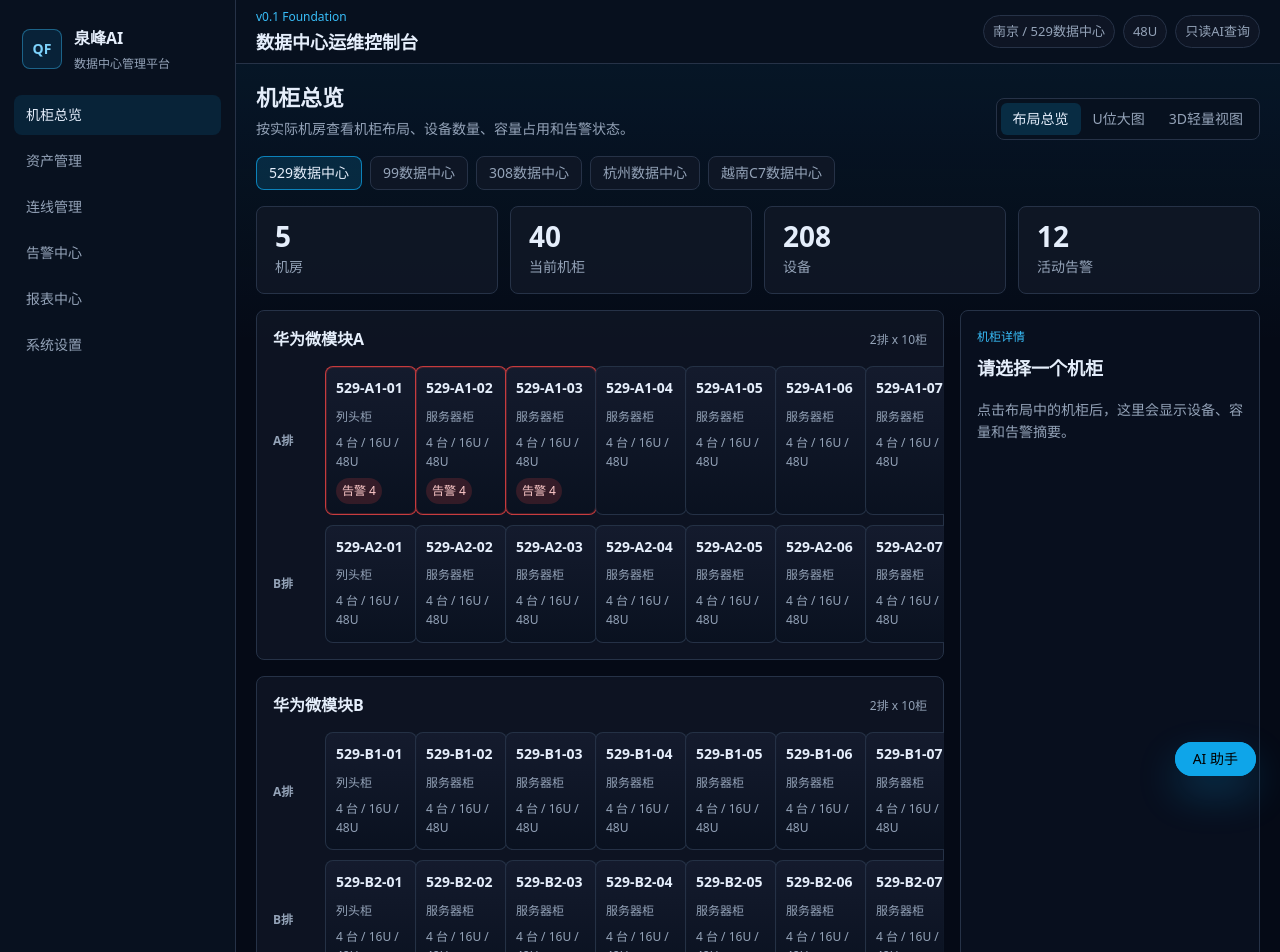
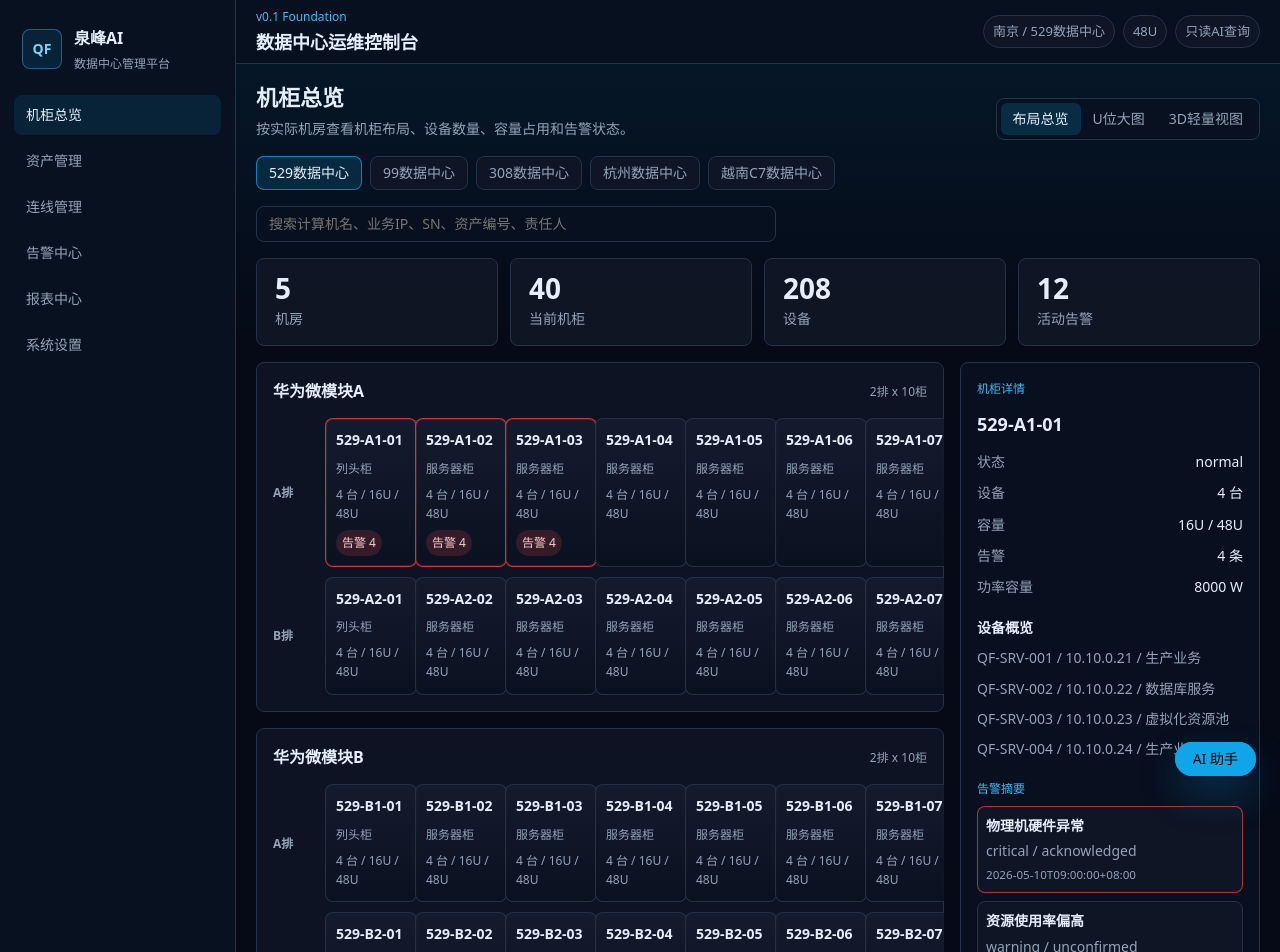
Before and after one commit to guyoufeng/file, a Vue app: page /#/rack-overview in a window 1280 px wide. Shown: the top 952 px of the page. Built offline with nearby package versions, Linux system fonts and the light colour scheme; what vue-konva would draw is missing.

Commit message:
feat: add search and detail drawers

```diff
--- a/src/features/rack-overview/RackOverviewPage.vue
+++ b/src/features/rack-overview/RackOverviewPage.vue
@@ -1,10 +1,12 @@
 <script setup lang="ts">
 import { computed, onMounted, ref, watch } from 'vue'
 import type { Rack } from '../../types/domain'
+import type { DeviceSearchResult } from '../../services/search/deviceSearch'
 import { useAlertStore } from '../../stores/alertStore'
 import { useAssetStore } from '../../stores/assetStore'
 import { useRoomStore } from '../../stores/roomStore'
 import DataCenterSelector from './components/DataCenterSelector.vue'
+import GlobalSearchBox from './components/GlobalSearchBox.vue'
 import LayoutOverview from './components/LayoutOverview.vue'
 import RackUView from './components/RackUView.vue'
 import RightDetailDrawer from './components/RightDetailDrawer.vue'
@@ -17,12 +19,14 @@ const alertStore = useAlertStore()
 
 const selectedRoomId = ref<string | null>(null)
 const selectedRack = ref<Rack | null>(null)
+const selectedDeviceId = ref<string | null>(null)
 const viewMode = ref<ViewMode>('layout')
 
 const roomOptions = computed(() => getRoomOptions(roomStore.rooms))
 const selectedRoom = computed(() => roomOptions.value.find((room) => room.id === selectedRoomId.value))
 const selectedRoomRacks = computed(() => getRoomRacks(selectedRoom.value, roomStore.racks))
 const activeRack = computed(() => selectedRack.value ?? selectedRoomRacks.value[0] ?? null)
+const selectedDevice = computed(() => assetStore.devices.find((device) => device.id === selectedDeviceId.value) ?? null)
 const activeAlerts = computed(() => alertStore.alerts.filter((alert) => alert.status !== 'recovered').length)
 
 watch(roomOptions, (rooms) => {
@@ -33,11 +37,21 @@ watch(roomOptions, (rooms) => {
 
 watch(selectedRoomId, () => {
   selectedRack.value = null
+  selectedDeviceId.value = null
 })
 
 onMounted(async () => {
   await Promise.all([roomStore.loadRooms(), assetStore.loadDevices(), alertStore.loadAlerts()])
 })
+
+function locateSearchResult(result: DeviceSearchResult) {
+  if (result.room) {
+    selectedRoomId.value = result.room.id
+  }
+  selectedRack.value = result.rack ?? null
+  selectedDeviceId.value = result.device.id
+  viewMode.value = 'layout'
+}
 </script>
 
 <template>
@@ -55,6 +69,13 @@ onMounted(async () => {
       :rooms="roomOptions"
       :selected-room-id="selectedRoomId"
       @select="selectedRoomId = $event"
+    />
+    <GlobalSearchBox
+      class="search-row"
+      :rooms="roomOptions"
+      :racks="roomStore.racks"
+      :devices="assetStore.devices"
+      @locate="locateSearchResult"
     />
 
     <div class="overview-metrics" aria-label="数据加载状态">
@@ -92,12 +113,13 @@ onMounted(async () => {
           :devices="assetStore.devices"
           :alerts="alertStore.alerts"
           :selected-rack-id="selectedRack?.id ?? null"
-          @select-rack="selectedRack = $event"
+          @select-rack="selectedRack = $event; selectedDeviceId = null"
         />
         <RackUView
           v-else-if="viewMode === 'u-view'"
           :rack="activeRack"
           :devices="assetStore.devices"
+          :highlight-device-id="selectedDeviceId"
         />
         <div v-else class="empty-panel mode-placeholder">
           <div class="empty-panel-inner">
@@ -106,7 +128,12 @@ onMounted(async () => {
           </div>
         </div>
       </div>
-      <RightDetailDrawer :rack="selectedRack" :devices="assetStore.devices" :alerts="alertStore.alerts" />
+      <RightDetailDrawer
+        :rack="activeRack"
+        :device="selectedDevice"
+        :devices="assetStore.devices"
+        :alerts="alertStore.alerts"
+      />
     </div>
   </section>
 </template>
@@ -117,6 +144,10 @@ onMounted(async () => {
 }
 
 .selector-row {
+  margin-bottom: 16px;
+}
+
+.search-row {
   margin-bottom: 16px;
 }
 
--- /dev/null
+++ b/src/features/rack-overview/components/AlertDetailPanel.vue
@@ -0,0 +1,51 @@
+<script setup lang="ts">
+import type { Alert } from '../../../types/domain'
+
+defineProps<{
+  alerts: Alert[]
+}>()
+</script>
+
+<template>
+  <section class="alert-detail">
+    <p class="eyebrow">告警摘要</p>
+    <div v-if="alerts.length === 0" class="empty">暂无活动告警</div>
+    <article v-for="alert in alerts.slice(0, 4)" :key="alert.id" :class="['alert-item', alert.level]">
+      <strong>{{ alert.title }}</strong>
+      <span>{{ alert.level }} / {{ alert.status }}</span>
+      <small>{{ alert.startedAt }}</small>
+    </article>
+  </section>
+</template>
+
+<style scoped>
+.alert-detail {
+  display: grid;
+  gap: 8px;
+}
+
+.eyebrow {
+  margin: 0;
+  color: #38bdf8;
+  font-size: 12px;
+}
+
+.empty,
+.alert-item span,
+.alert-item small {
+  color: var(--color-text-muted);
+}
+
+.alert-item {
+  display: grid;
+  gap: 3px;
+  padding: 8px;
+  border: 1px solid var(--color-border);
+  border-radius: 8px;
+  background: rgba(17, 24, 39, 0.72);
+}
+
+.alert-item.critical {
+  border-color: rgba(239, 68, 68, 0.7);
+}
+</style>
--- /dev/null
+++ b/src/features/rack-overview/components/DeviceDetailPanel.vue
@@ -0,0 +1,64 @@
+<script setup lang="ts">
+import type { Device } from '../../../types/domain'
+
+defineProps<{
+  device: Device | null
+}>()
+</script>
+
+<template>
+  <section v-if="device" class="detail-panel">
+    <p class="eyebrow">设备详情</p>
+    <h3>{{ device.computerName || device.name }}</h3>
+    <dl>
+      <div><dt>业务IP</dt><dd>{{ device.businessIp }}</dd></div>
+      <div><dt>带外IP</dt><dd>{{ device.managementIp }}</dd></div>
+      <div><dt>用途</dt><dd>{{ device.purpose }}</dd></div>
+      <div><dt>责任人</dt><dd>{{ device.owner }}</dd></div>
+      <div><dt>资产编号</dt><dd>{{ device.assetNo }}</dd></div>
+      <div><dt>SN号</dt><dd>{{ device.serialNumber }}</dd></div>
+      <div><dt>型号</dt><dd>{{ device.vendor }} {{ device.model }}</dd></div>
+      <div><dt>硬件配置</dt><dd>{{ device.hardwareSpec }}</dd></div>
+      <div><dt>维保到期</dt><dd>{{ device.warrantyExpireAt }}</dd></div>
+    </dl>
+  </section>
+</template>
+
+<style scoped>
+.detail-panel {
+  display: grid;
+  gap: 12px;
+}
+
+.eyebrow {
+  margin: 0;
+  color: #38bdf8;
+  font-size: 12px;
+}
+
+h3 {
+  margin: 0;
+  font-size: 18px;
+}
+
+dl {
+  display: grid;
+  gap: 9px;
+  margin: 0;
+}
+
+dl div {
+  display: grid;
+  grid-template-columns: 72px minmax(0, 1fr);
+  gap: 10px;
+}
+
+dt {
+  color: var(--color-text-muted);
+}
+
+dd {
+  margin: 0;
+  word-break: break-all;
+}
+</style>
--- /dev/null
+++ b/src/features/rack-overview/components/GlobalSearchBox.vue
@@ -0,0 +1,89 @@
+<script setup lang="ts">
+import { computed, ref } from 'vue'
+import type { Device, Rack, Room } from '../../../types/domain'
+import { searchDevices, type DeviceSearchResult } from '../../../services/search/deviceSearch'
+
+const props = defineProps<{
+  rooms: Room[]
+  racks: Rack[]
+  devices: Device[]
+}>()
+
+const emit = defineEmits<{
+  locate: [result: DeviceSearchResult]
+}>()
+
+const query = ref('')
+const results = computed(() => searchDevices(query.value, props.devices, props.racks, props.rooms).slice(0, 8))
+</script>
+
+<template>
+  <div class="global-search">
+    <input v-model="query" type="search" placeholder="搜索计算机名、业务IP、SN、资产编号、责任人" />
+    <div v-if="results.length > 0" class="result-list">
+      <button v-for="result in results" :key="result.device.id" type="button" @click="emit('locate', result)">
+        <strong>{{ result.device.computerName || result.device.name }}</strong>
+        <span>{{ result.device.businessIp }} / {{ result.device.purpose }}</span>
+        <small>{{ result.location }}</small>
+      </button>
+    </div>
+  </div>
+</template>
+
+<style scoped>
+.global-search {
+  position: relative;
+  width: min(520px, 100%);
+}
+
+input {
+  width: 100%;
+  height: 36px;
+  padding: 0 12px;
+  border: 1px solid var(--color-border);
+  border-radius: 8px;
+  color: var(--color-text);
+  background: rgba(8, 17, 31, 0.92);
+  outline: none;
+}
+
+input:focus {
+  border-color: rgba(14, 165, 233, 0.78);
+}
+
+.result-list {
+  position: absolute;
+  z-index: 30;
+  top: 42px;
+  left: 0;
+  right: 0;
+  display: grid;
+  gap: 4px;
+  padding: 8px;
+  border: 1px solid var(--color-border);
+  border-radius: 8px;
+  background: #08111f;
+  box-shadow: 0 18px 40px rgba(0, 0, 0, 0.28);
+}
+
+.result-list button {
+  display: grid;
+  gap: 3px;
+  padding: 9px;
+  border: 0;
+  border-radius: 6px;
+  color: var(--color-text);
+  text-align: left;
+  background: transparent;
+  cursor: pointer;
+}
+
+.result-list button:hover {
+  background: rgba(14, 165, 233, 0.14);
+}
+
+span,
+small {
+  color: var(--color-text-muted);
+}
+</style>
--- /dev/null
+++ b/src/features/rack-overview/components/RackDetailPanel.vue
@@ -0,0 +1,65 @@
+<script setup lang="ts">
+import { computed } from 'vue'
+import type { Alert, Device, Rack } from '../../../types/domain'
+import { getRackTileStats } from '../layout'
+
+const props = defineProps<{
+  rack: Rack | null
+  devices: Device[]
+  alerts: Alert[]
+}>()
+
+const stats = computed(() => (props.rack ? getRackTileStats(props.rack, props.devices, props.alerts) : null))
+</script>
+
+<template>
+  <section v-if="rack && stats" class="rack-detail">
+    <p class="eyebrow">机柜详情</p>
+    <h3>{{ rack.name }}</h3>
+    <dl>
+      <div><dt>状态</dt><dd>{{ rack.status }}</dd></div>
+      <div><dt>设备</dt><dd>{{ stats.deviceCount }} 台</dd></div>
+      <div><dt>容量</dt><dd>{{ stats.capacityText }}</dd></div>
+      <div><dt>告警</dt><dd>{{ stats.alertCount }} 条</dd></div>
+      <div><dt>功率容量</dt><dd>{{ rack.powerCapacityW ?? '-' }} W</dd></div>
+    </dl>
+  </section>
+</template>
+
+<style scoped>
+.rack-detail {
+  display: grid;
+  gap: 12px;
+}
+
+.eyebrow {
+  margin: 0;
+  color: #38bdf8;
+  font-size: 12px;
+}
+
+h3 {
+  margin: 0;
+  font-size: 18px;
+}
+
+dl {
+  display: grid;
+  gap: 9px;
+  margin: 0;
+}
+
+dl div {
+  display: flex;
+  justify-content: space-between;
+  gap: 12px;
+}
+
+dt {
+  color: var(--color-text-muted);
+}
+
+dd {
+  margin: 0;
+}
+</style>
--- a/src/features/rack-overview/components/RackUView.vue
+++ b/src/features/rack-overview/components/RackUView.vue
@@ -7,11 +7,12 @@ import ZoomToolbar from './ZoomToolbar.vue'
 const props = defineProps<{
   rack: Rack | null
   devices: Device[]
+  highlightDeviceId?: string | null
 }>()
 
 const zoom = ref(1)
 const rackDevices = computed(() => props.devices.filter((device) => device.rackId === props.rack?.id))
-const highlightDeviceId = computed(() => rackDevices.value[0]?.id ?? null)
+const activeHighlightDeviceId = computed(() => props.highlightDeviceId ?? rackDevices.value[0]?.id ?? null)
 </script>
 
 <template>
@@ -29,7 +30,7 @@ const highlightDeviceId = computed(() => rackDevices.value[0]?.id ?? null)
       :rack="rack"
       :devices="devices"
       :zoom="zoom"
-      :highlight-device-id="highlightDeviceId"
+      :highlight-device-id="activeHighlightDeviceId"
     />
     <div v-else class="empty-panel">
       <div class="empty-panel-inner">
--- a/src/features/rack-overview/components/RightDetailDrawer.vue
+++ b/src/features/rack-overview/components/RightDetailDrawer.vue
@@ -1,49 +1,41 @@
 <script setup lang="ts">
 import { computed } from 'vue'
 import type { Alert, Device, Rack } from '../../../types/domain'
-import { getRackTileStats } from '../layout'
+import AlertDetailPanel from './AlertDetailPanel.vue'
+import DeviceDetailPanel from './DeviceDetailPanel.vue'
+import RackDetailPanel from './RackDetailPanel.vue'
 
 const props = defineProps<{
   rack: Rack | null
+  device: Device | null
   devices: Device[]
   alerts: Alert[]
 }>()
 
 const rackDevices = computed(() => props.devices.filter((device) => device.rackId === props.rack?.id))
-const stats = computed(() =>
-  props.rack ? getRackTileStats(props.rack, props.devices, props.alerts) : null,
+const rackDeviceIds = computed(() => new Set(rackDevices.value.map((device) => device.id)))
+const relatedAlerts = computed(() =>
+  props.alerts.filter((alert) => {
+    if (props.device) {
+      return alert.deviceId === props.device.id && alert.status !== 'recovered'
+    }
+    return rackDeviceIds.value.has(alert.deviceId) && alert.status !== 'recovered'
+  }),
 )
 </script>
 
 <template>
   <aside class="detail-drawer">
-    <template v-if="rack && stats">
-      <p class="eyebrow">机柜详情</p>
-      <h3>{{ rack.name }}</h3>
-      <dl>
-        <div>
-          <dt>状态</dt>
-          <dd>{{ rack.status }}</dd>
-        </div>
-        <div>
-          <dt>设备</dt>
-          <dd>{{ stats.deviceCount }} 台</dd>
-        </div>
-        <div>
-          <dt>容量</dt>
-          <dd>{{ stats.capacityText }}</dd>
-        </div>
-        <div>
-          <dt>告警</dt>
-          <dd>{{ stats.alertCount }} 条</dd>
-        </div>
-      </dl>
+    <template v-if="rack">
+      <DeviceDetailPanel :device="device" />
+      <RackDetailPanel v-if="!device" :rack="rack" :devices="devices" :alerts="alerts" />
       <div class="device-list">
         <strong>设备概览</strong>
         <p v-for="device in rackDevices.slice(0, 5)" :key="device.id">
           {{ device.computerName }} / {{ device.businessIp }} / {{ device.purpose }}
         </p>
       </div>
+      <AlertDetailPanel :alerts="relatedAlerts" />
     </template>
     <template v-else>
       <p class="eyebrow">机柜详情</p>
@@ -56,6 +48,9 @@ const stats = computed(() =>
 <style scoped>
 .detail-drawer {
   min-height: 100%;
+  display: grid;
+  gap: 18px;
+  align-content: start;
   padding: 16px;
   border: 1px solid var(--color-border);
   border-radius: 8px;
@@ -68,31 +63,9 @@ const stats = computed(() =>
   font-size: 12px;
 }
 
-h3 {
-  margin: 0 0 16px;
-  font-size: 18px;
-}
-
-dl {
-  display: grid;
-  gap: 10px;
-  margin: 0 0 18px;
-}
-
-dl div {
-  display: flex;
-  justify-content: space-between;
-  gap: 12px;
-}
-
-dt,
 .empty,
 .device-list p {
   color: var(--color-text-muted);
-}
-
-dd {
-  margin: 0;
 }
 
 .device-list {
--- /dev/null
+++ b/src/services/search/deviceSearch.ts
@@ -0,0 +1,51 @@
+import type { Device, Rack, Room } from '../../types/domain'
+
+export interface DeviceSearchResult {
+  device: Device
+  rack: Rack | undefined
+  room: Room | undefined
+  location: string
+  matchedText: string
+}
+
+function normalize(value: string): string {
+  return value.trim().toLowerCase()
+}
+
+export function searchDevices(query: string, devices: Device[], racks: Rack[], rooms: Room[]): DeviceSearchResult[] {
+  const keyword = normalize(query)
+  if (!keyword) {
+    return []
+  }
+
+  return devices
+    .map((device) => {
+      const rack = racks.find((item) => item.id === device.rackId)
+      const room = rooms.find((item) => item.id === rack?.roomId)
+      const fields = [
+        device.computerName,
+        device.businessIp,
+        device.managementIp,
+        ...device.ips,
+        device.assetNo,
+        device.serialNumber,
+        device.purpose,
+        device.owner,
+        rack?.name,
+      ].filter(Boolean) as string[]
+      const matchedText = fields.find((field) => normalize(field).includes(keyword))
+
+      if (!matchedText) {
+        return null
+      }
+
+      return {
+        device,
+        rack,
+        room,
+        location: [room?.name, rack?.name, `${device.startU}U-${device.endU}U`].filter(Boolean).join(' / '),
+        matchedText,
+      }
+    })
+    .filter((result): result is DeviceSearchResult => result !== null)
+}
```
Also changed, not shown: 1 other file (tests, documents, lock files or other folders).
